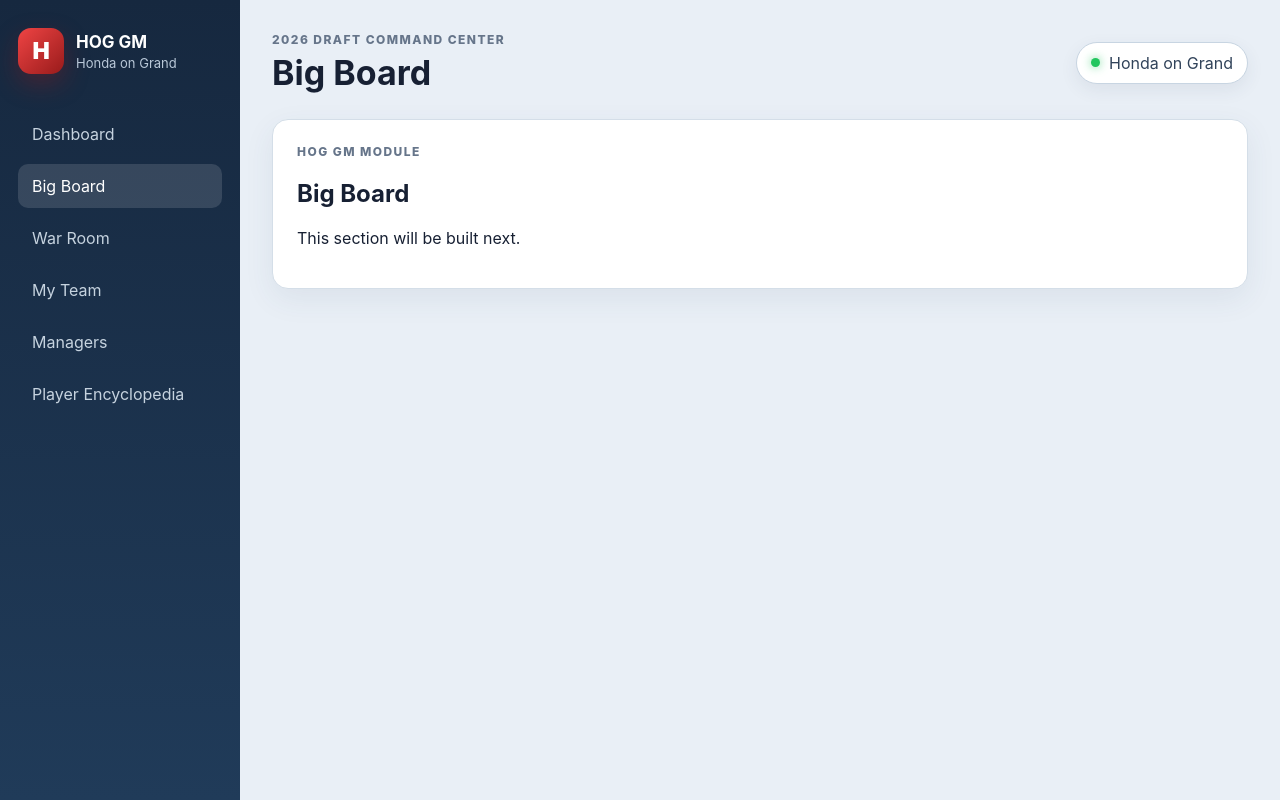
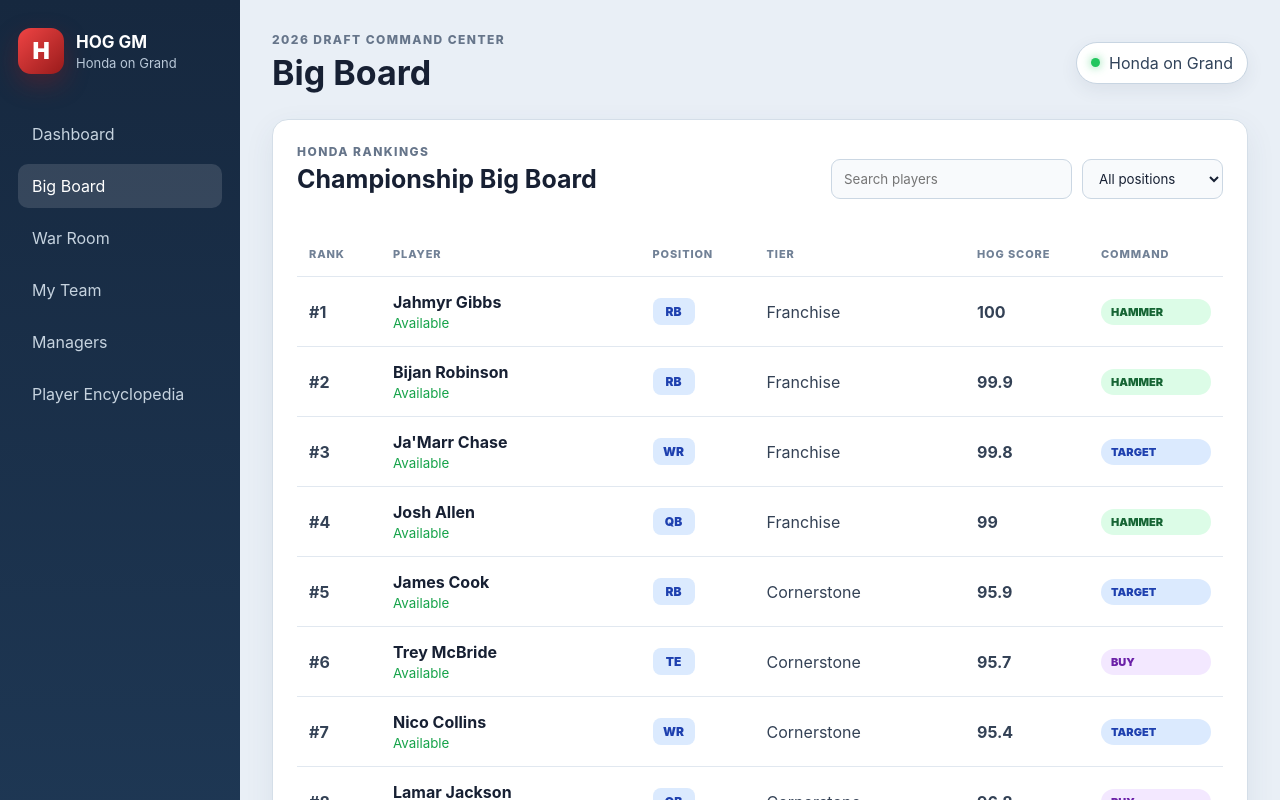
Before and after one commit to glassdion-apps/hog-gm, a React (Vite) app: page / in a window 1280 px wide. Both pictures are taken after a click on the button "Big Board". Shown: the top 800 px of the page. Built offline with nearby package versions, Linux system fonts and the light colour scheme.

Commit message:
Build interactive Big Board

```diff
--- a/src/App.css
+++ b/src/App.css
@@ -354,3 +354,110 @@ nav button.active {
     width: 100%;
   }
 }
+.board-header {
+  gap: 20px;
+  margin-bottom: 18px;
+}
+
+.board-controls {
+  display: flex;
+  gap: 10px;
+}
+
+.board-controls input,
+.board-controls select {
+  padding: 10px 12px;
+  border: 1px solid #cbd7e3;
+  border-radius: 9px;
+  background: #f8fafc;
+  color: #172033;
+  outline: none;
+}
+
+.board-controls input {
+  min-width: 220px;
+}
+
+.board-controls input:focus,
+.board-controls select:focus {
+  border-color: #2563eb;
+  box-shadow: 0 0 0 3px rgba(37, 99, 235, 0.12);
+}
+
+.big-board {
+  display: grid;
+}
+
+.board-row {
+  display: grid;
+  grid-template-columns: 70px 1.5fr 100px 1.2fr 110px 110px;
+  align-items: center;
+  gap: 14px;
+  padding: 15px 12px;
+  border-bottom: 1px solid #e1e8f0;
+  color: #334155;
+}
+
+.board-row:not(.board-labels):hover {
+  background: #f5f8fc;
+}
+
+.board-labels {
+  color: #718196;
+  font-size: 11px;
+  font-weight: 800;
+  letter-spacing: 0.08em;
+  text-transform: uppercase;
+}
+
+.board-player strong,
+.board-player small {
+  display: block;
+}
+
+.board-player strong {
+  color: #172033;
+}
+
+.board-player small {
+  margin-top: 3px;
+  color: #16a34a;
+}
+
+.position-chip {
+  display: inline-grid;
+  place-items: center;
+  width: 42px;
+  padding: 6px;
+  border-radius: 8px;
+  background: #dbeafe;
+  color: #1e40af;
+  font-size: 12px;
+  font-weight: 900;
+}
+
+.empty-state {
+  padding: 40px;
+  color: #718196;
+  text-align: center;
+}
+
+@media (max-width: 900px) {
+  .board-header {
+    align-items: flex-start;
+    flex-direction: column;
+  }
+
+  .board-controls {
+    width: 100%;
+  }
+
+  .board-controls input {
+    flex: 1;
+    min-width: 0;
+  }
+
+  .big-board {
+    min-width: 820px;
+  }
+}
--- a/src/App.tsx
+++ b/src/App.tsx
@@ -10,10 +10,16 @@ type Page =
   | 'encyclopedia'
 
 const players = [
-  { name: 'Josh Allen', position: 'QB', tier: 'Franchise', action: 'HAMMER' },
-  { name: 'James Cook', position: 'RB', tier: 'Cornerstone', action: 'TARGET' },
-  { name: 'Nico Collins', position: 'WR', tier: 'Cornerstone', action: 'TARGET' },
-  { name: 'Trey McBride', position: 'TE', tier: 'Cornerstone', action: 'BUY' },
+  { rank: 1, name: 'Jahmyr Gibbs', position: 'RB', tier: 'Franchise', score: 100, action: 'HAMMER' },
+  { rank: 2, name: 'Bijan Robinson', position: 'RB', tier: 'Franchise', score: 99.9, action: 'HAMMER' },
+  { rank: 3, name: "Ja'Marr Chase", position: 'WR', tier: 'Franchise', score: 99.8, action: 'TARGET' },
+  { rank: 4, name: 'Josh Allen', position: 'QB', tier: 'Franchise', score: 99, action: 'HAMMER' },
+  { rank: 5, name: 'James Cook', position: 'RB', tier: 'Cornerstone', score: 95.9, action: 'TARGET' },
+  { rank: 6, name: 'Trey McBride', position: 'TE', tier: 'Cornerstone', score: 95.7, action: 'BUY' },
+  { rank: 7, name: 'Nico Collins', position: 'WR', tier: 'Cornerstone', score: 95.4, action: 'TARGET' },
+  { rank: 8, name: 'Lamar Jackson', position: 'QB', tier: 'Cornerstone', score: 96.8, action: 'BUY' },
+  { rank: 9, name: 'Jalen Hurts', position: 'QB', tier: 'Cornerstone', score: 96.5, action: 'TARGET' },
+  { rank: 10, name: 'Malik Nabers', position: 'WR', tier: 'League Winner', score: 95.6, action: 'TARGET' },
 ]
 
 function App() {
@@ -93,7 +99,7 @@ function App() {
         </header>
 
         {page === 'dashboard' && <Dashboard />}
-        {page === 'board' && <Placeholder title="Big Board" />}
+        {page === 'board' && <BigBoard />}
         {page === 'warroom' && <Placeholder title="War Room" />}
         {page === 'team' && <Placeholder title="My Team" />}
         {page === 'managers' && <Placeholder title="Manager Tracker" />}
@@ -182,7 +188,88 @@ function Dashboard() {
     </>
   )
 }
+function BigBoard() {
+  const [search, setSearch] = useState('')
+  const [position, setPosition] = useState('ALL')
 
+  const filteredPlayers = players.filter((player) => {
+    const matchesSearch = player.name
+      .toLowerCase()
+      .includes(search.toLowerCase())
+
+    const matchesPosition =
+      position === 'ALL' || player.position === position
+
+    return matchesSearch && matchesPosition
+  })
+
+  return (
+    <section className="panel">
+      <div className="panel-header board-header">
+        <div>
+          <p className="eyebrow">Honda rankings</p>
+          <h3>Championship Big Board</h3>
+        </div>
+
+        <div className="board-controls">
+          <input
+            type="search"
+            placeholder="Search players"
+            value={search}
+            onChange={(event) => setSearch(event.target.value)}
+          />
+
+          <select
+            value={position}
+            onChange={(event) => setPosition(event.target.value)}
+          >
+            <option value="ALL">All positions</option>
+            <option value="QB">Quarterbacks</option>
+            <option value="RB">Running backs</option>
+            <option value="WR">Wide receivers</option>
+            <option value="TE">Tight ends</option>
+          </select>
+        </div>
+      </div>
+
+      <div className="big-board">
+        <div className="board-row board-labels">
+          <span>Rank</span>
+          <span>Player</span>
+          <span>Position</span>
+          <span>Tier</span>
+          <span>HOG Score</span>
+          <span>Command</span>
+        </div>
+
+        {filteredPlayers.map((player) => (
+          <div className="board-row" key={player.name}>
+            <strong>#{player.rank}</strong>
+
+            <div className="board-player">
+              <strong>{player.name}</strong>
+              <small>Available</small>
+            </div>
+
+            <span className="position-chip">{player.position}</span>
+            <span>{player.tier}</span>
+            <strong>{player.score}</strong>
+
+            <span className={`command ${player.action.toLowerCase()}`}>
+              {player.action}
+            </span>
+          </div>
+        ))}
+      </div>
+
+      {filteredPlayers.length === 0 && (
+        <div className="empty-state">
+          No players match the current filters.
+        </div>
+      )}
+    </section>
+  )
+}
 function Metric({
   label,
   value,
```
